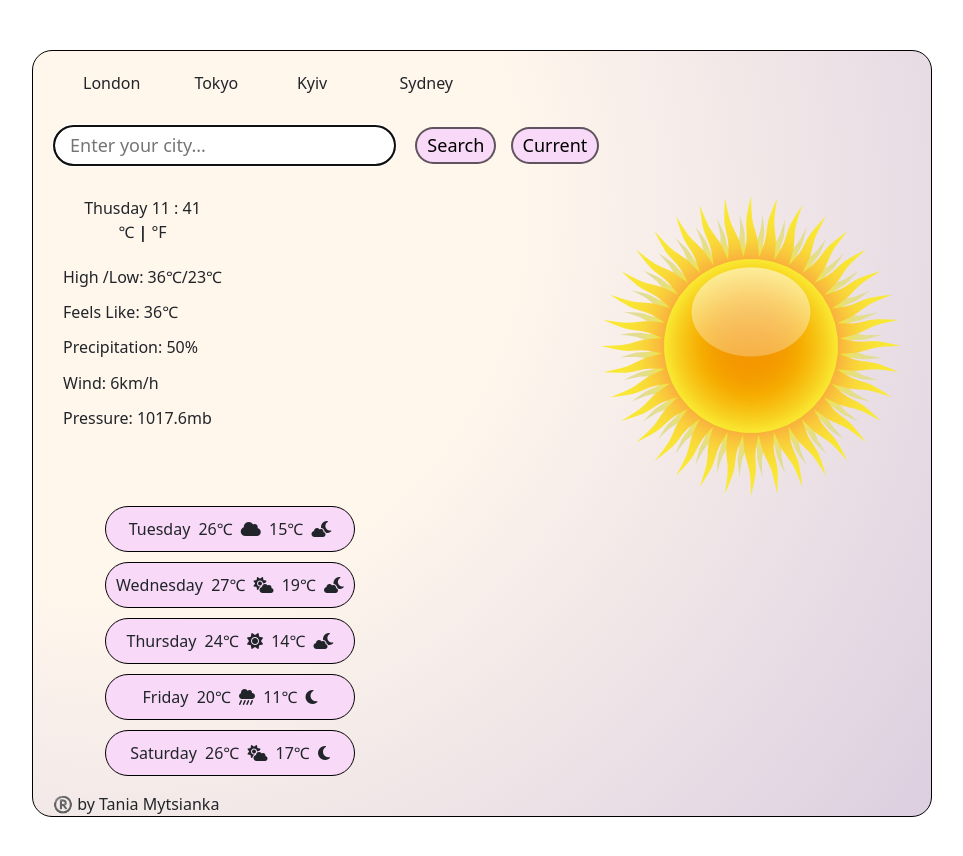
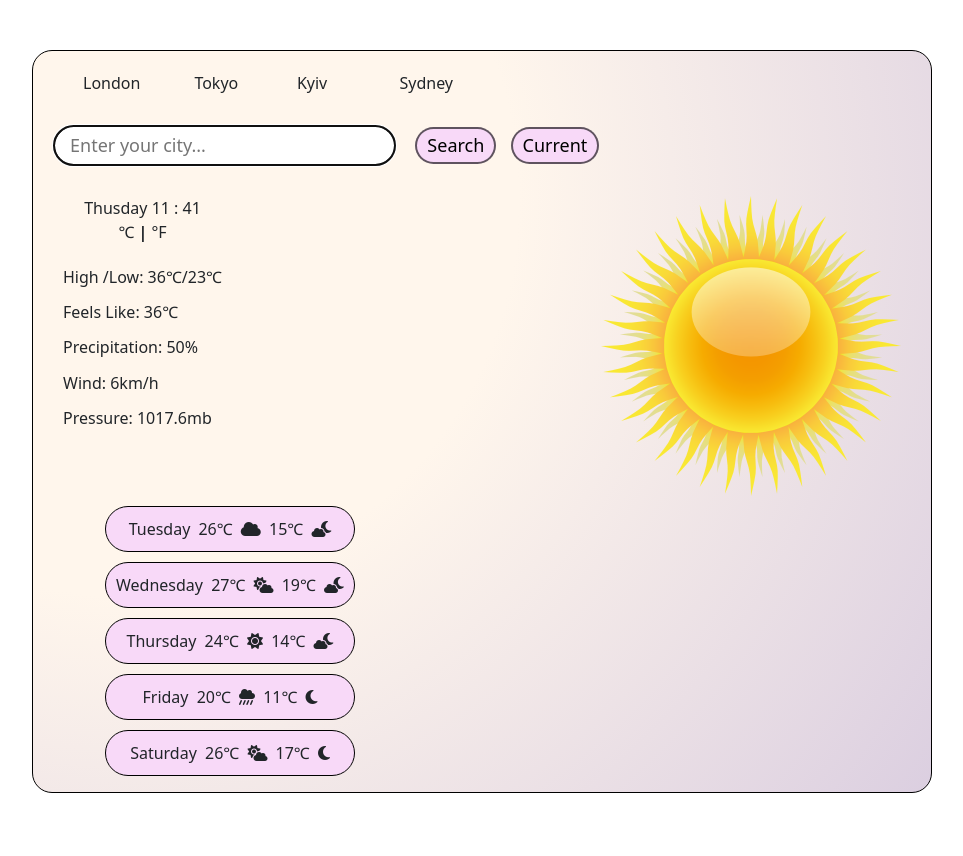
Before and after one commit to tasrad/WeatherApp, a plain HTML site: page index.html in a window 1280 px wide. Shown: the whole page, without its empty margins (158-1121 px from the left). Drawn offline with nearby package versions, Linux system fonts and the light colour scheme; a web font is replaced by a local one.

Commit message:
daleted div subscription

```diff
--- a/index.html
+++ b/index.html
@@ -130,9 +130,7 @@
         </div>
       </div>
 
-      <div class="subscription">
-        ®️ by Tania Mytsianka
-      </div>
+
     </div>
     <script src="skript.js"></script>
   </body>
```
